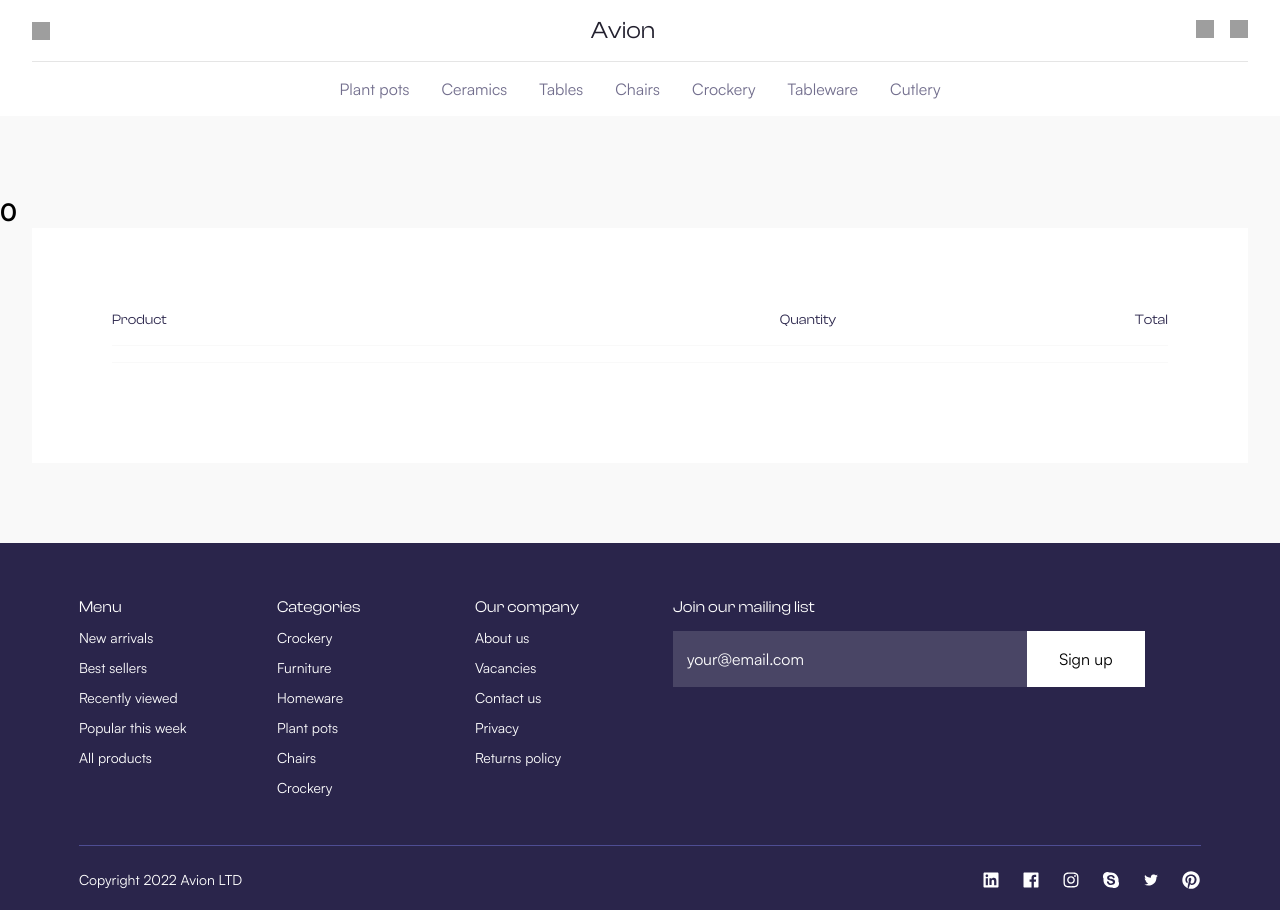
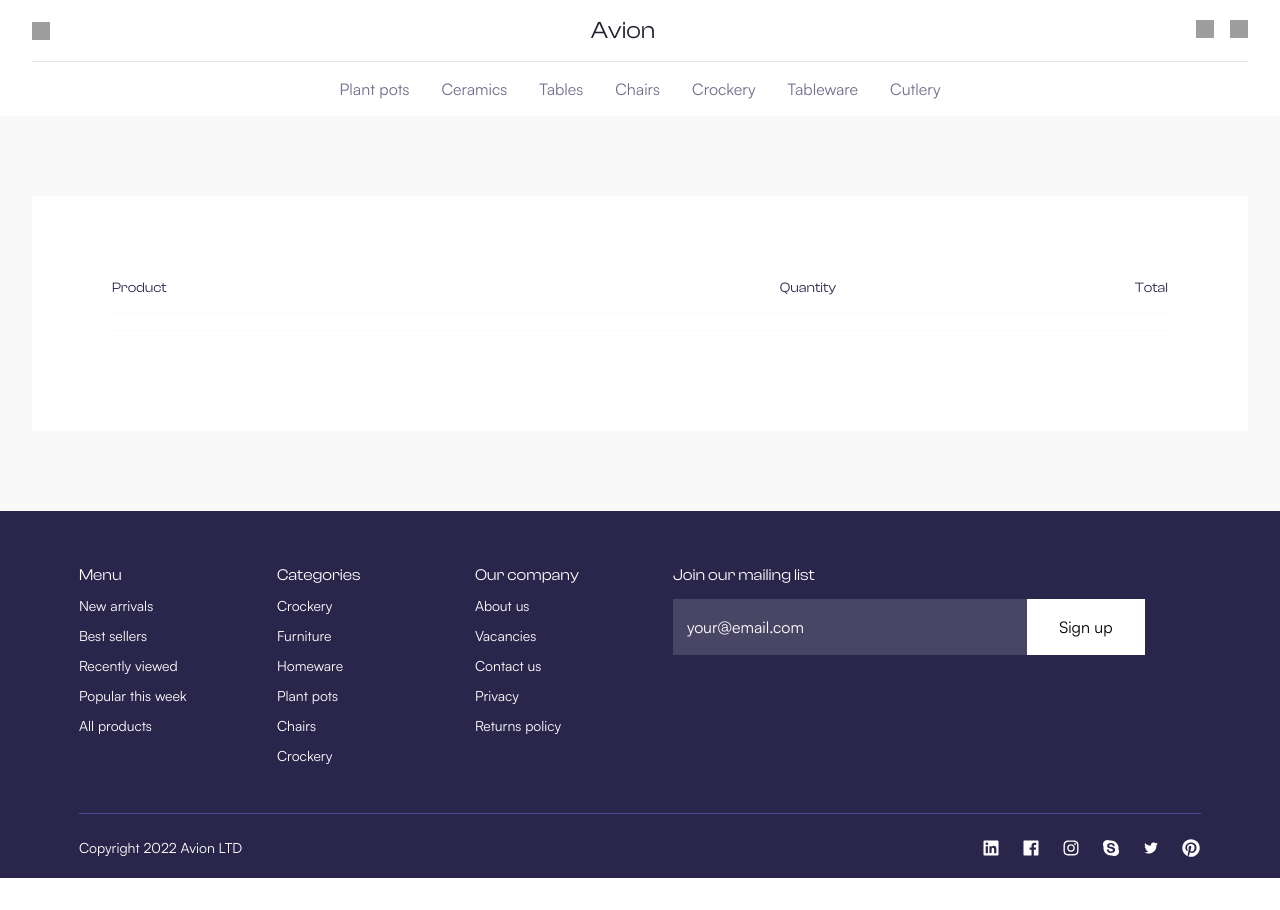
Before and after one commit to mayconndouglass/ecommerce-website-react, a React (Vite) app: page /cart in a window 1280 px wide. After the commit the page ends 878 px from the top, so only its background shows below. Built offline with nearby package versions, Linux system fonts and the light colour scheme; grey boxes are pictures that could not be loaded.

Commit message:
styles: small changes

```diff
--- a/src/components/SignupV2/styles.ts
+++ b/src/components/SignupV2/styles.ts
@@ -94,7 +94,13 @@ export const Container = styled.section`
                 justify-content: center;
 
                 input {
-                    width: 224px;
+                    /* width: 224px; */
+                    width: 100%;
+                }
+
+                button {
+                    margin-top: 0.5rem;
+                    width: 100%;
                 }
             }
         }
--- a/src/pages/AllProducts/styles.ts
+++ b/src/pages/AllProducts/styles.ts
@@ -6,9 +6,11 @@ export const Container = styled.section`
         margin-bottom: 3rem;
     }
 
-    button {
-        display: none;
-        margin-top: 3rem;
-        margin-bottom: 2.5rem;
+    main {
+        button {
+            display: none;
+            margin-top: 3rem;
+            margin-bottom: 2.5rem;
+        }
     }
 `
--- a/src/pages/Cart/components/Products/index.tsx
+++ b/src/pages/Cart/components/Products/index.tsx
@@ -11,7 +11,6 @@ export const Products = () => {
 
     return (
         <S.Container>
-            <h2>{state.totalPrice}</h2>
             <article className='container-products'>
                 <h1>Your shopping cart</h1>
                 <div className='titles'>
```
